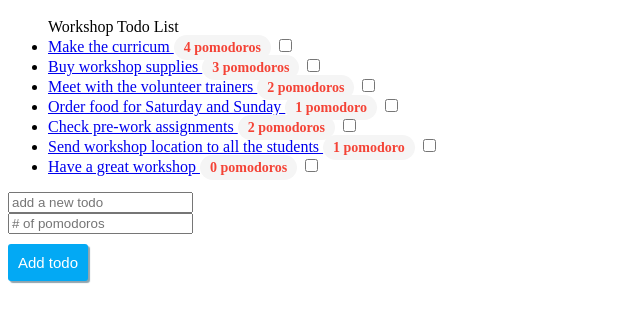
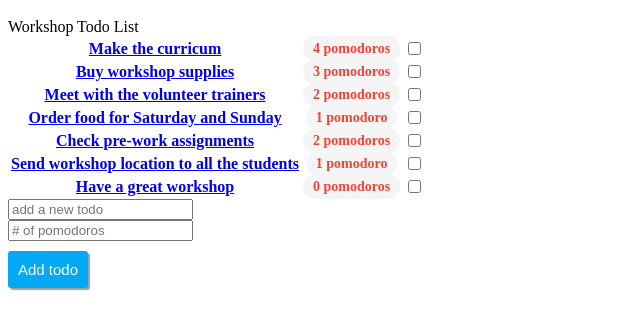
Before and after one commit to Jacky384537/todo_app, a plain HTML site: page index.html in a window 1280 px wide. Shown: the part 48-376 px from the top of the page, without its empty margins (0-640 px from the left). Drawn offline with Linux system fonts and the light colour scheme.

```diff
--- a/index.css
+++ b/index.css
@@ -25,3 +25,7 @@ h1{
     background-color:#03A9F4;
     margin-top:10px;
 }
+
+tr {
+    margin: 100px;
+}
--- a/index.html
+++ b/index.html
@@ -9,36 +9,53 @@
 
         <h1>Workshop Todo list</h1>
 
-        <ul>
+
             Workshop Todo List
-            <li><a href="/show.html">Make the curricum </a>
-                <span  class="pomodoro-estimate">4 pomodoros</span>
-                <input type="checkbox"></li>
+            <table>
+                <tr>
+                    <th><a href="/show.html">Make the curricum </a></th>
+                     <th><span  class="pomodoro-estimate">4 pomodoros</span></th>
+                    <th><input type="checkbox"></th>
+                </tr>
 
-            <li><a href="/show.html">Buy workshop supplies </a>
-                <span class="pomodoro-estimate" >3 pomodoros</span>
-                <input type="checkbox"></li>
+                <tr>
+                    <th><a href="/show.html">Buy workshop supplies </a></th>
+                    <th><span class="pomodoro-estimate" >3 pomodoros</span></th>
+                    <th><input type="checkbox"></th>
+                </tr>
 
-            <li><a href="/show.html">Meet with the volunteer trainers </a>
-                <span class="pomodoro-estimate" >2 pomodoros</span>
-                <input type="checkbox"></li>
+                <tr>
+                    <th><a href="/show.html">Meet with the volunteer trainers </a></th>
+                    <th><span class="pomodoro-estimate" >2 pomodoros</span></th>
+                    <th><input type="checkbox"></th>
 
-            <li><a href="/show.html">Order food for Saturday and Sunday </a>
-                <span  class="pomodoro-estimate" >1 pomodoro</span>
-                <input type="checkbox"></li>
+                </tr>
 
-            <li><a href="/show.html">Check pre-work assignments </a>
-                <span class="pomodoro-estimate" >2 pomodoros</span>
-                <input type="checkbox"></li>
+                <tr>
+                    <th><a href="/show.html">Order food for Saturday and Sunday </a></th>
+                    <th><span  class="pomodoro-estimate" >1 pomodoro</span></th>
+                    <th><input type="checkbox"></th>
+                </tr>
 
-            <li><a href="/show.html">Send workshop location to all the students </a>
-                <span class="pomodoro-estimate" >1 pomodoro</span>
-                <input type="checkbox"></li>
+                <tr>
+                    <th><a href="/show.html">Check pre-work assignments </a></th>
+                    <th><span class="pomodoro-estimate" >2 pomodoros</span></th>
+                    <th><input type="checkbox"></th>
+                </tr>
 
-            <li><a href="/show.html">Have a great workshop </a>
-                <span class="pomodoro-estimate" >0 pomodoros</span>
-                <input type="checkbox"></li>
-        </ul>
+                <tr>
+                    <th><a href="/show.html">Send workshop location to all the students </a></th>
+                    <th><span class="pomodoro-estimate" >1 pomodoro</span></th>
+                    <th><input type="checkbox"></th>
+                </tr>
+
+                <tr>
+                    <th><a href="/show.html">Have a great workshop </a></th>
+                    <th><span class="pomodoro-estimate" >0 pomodoros</span></th>
+                    <th><input type="checkbox"></th>
+                </tr>
+
+        </table>
 
         <input type ="text" placeholder="add a new todo"><br>
         <input type ="number" placeholder="# of pomodoros"><br>
```
